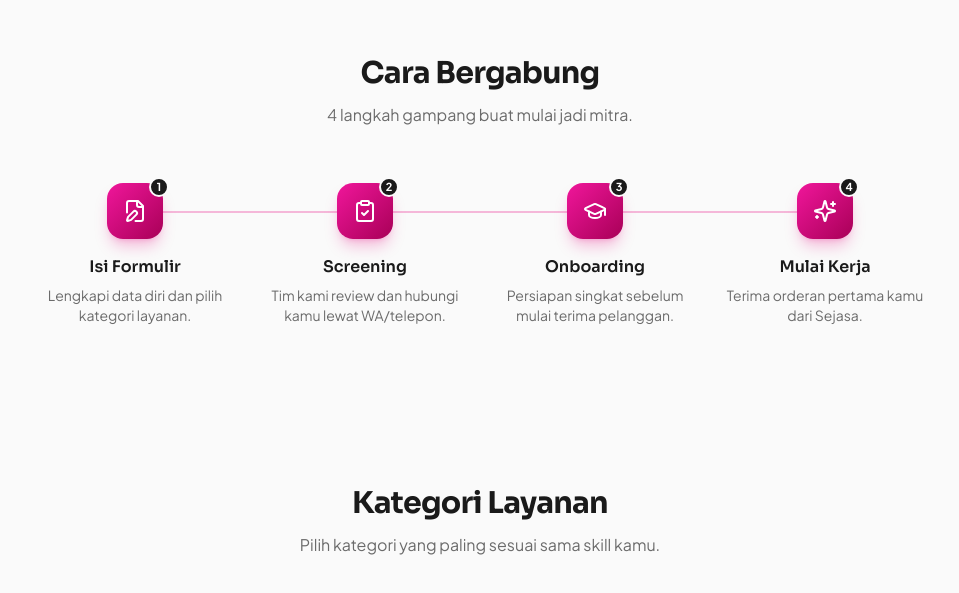
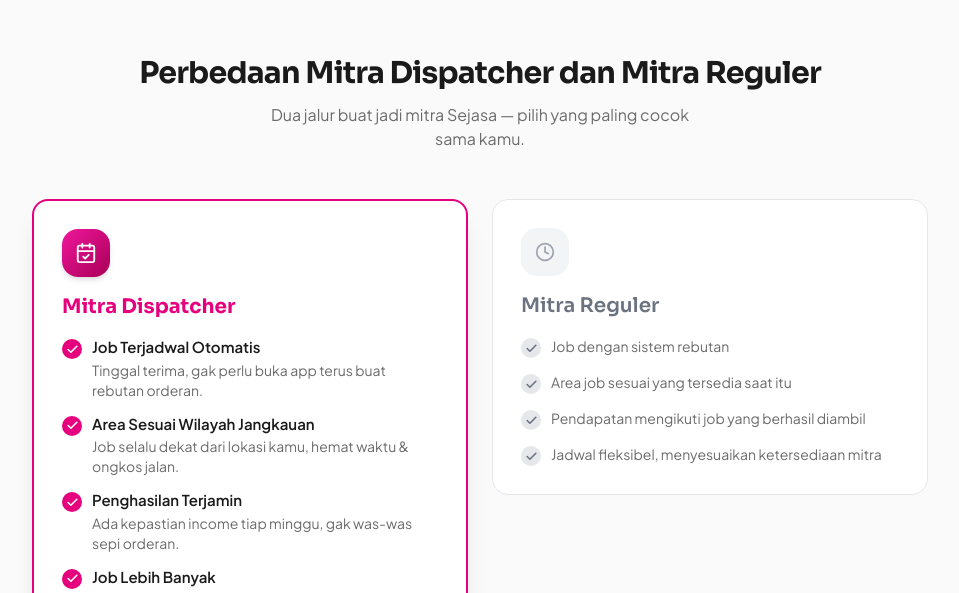
Before and after one commit to sejasaweb-app/rekrutmen-sejasa, a Next.js app: page / in a window 1280 px wide. Shown: the part 1448-2041 px from the top of the page, without its empty margins (160-1119 px from the left). Built offline with nearby package versions, Linux system fonts and the light colour scheme.

Commit message:
feat: tambah section perbandingan Mitra Dispatcher vs Reguler

```diff
--- a/app/page.js
+++ b/app/page.js
@@ -11,6 +11,8 @@ import {
   GraduationCap,
   Sparkles,
   ArrowRight,
+  CalendarCheck,
+  Check,
 } from "lucide-react";
 import Logo from "@/components/Logo";
 import PhotoPlaceholder from "@/components/PhotoPlaceholder";
@@ -60,6 +62,22 @@ const BENEFITS = [
     from: "#F0169B",
     to: "#A80057",
   },
+];
+
+// Perbandingan Mitra Dispatcher vs Reguler — Dispatcher sengaja ditonjolkan
+// (border & background brand, poin lebih hidup) buat dorong konversi ke jalur ini.
+const DISPATCHER_POINTS = [
+  { title: "Job Terjadwal Otomatis", desc: "Tinggal terima, gak perlu buka app terus buat rebutan orderan." },
+  { title: "Area Sesuai Wilayah Jangkauan", desc: "Job selalu dekat dari lokasi kamu, hemat waktu & ongkos jalan." },
+  { title: "Penghasilan Terjamin", desc: "Ada kepastian income tiap minggu, gak was-was sepi orderan." },
+  { title: "Job Lebih Banyak", desc: "Orderan mengalir rutin karena udah masuk sistem penjadwalan." },
+];
+
+const REGULAR_POINTS = [
+  "Job dengan sistem rebutan",
+  "Area job sesuai yang tersedia saat itu",
+  "Pendapatan mengikuti job yang berhasil diambil",
+  "Jadwal fleksibel, menyesuaikan ketersediaan mitra",
 ];
 
 const STEPS = [
@@ -183,6 +201,73 @@ export default function HomePage() {
                 </div>
               );
             })}
+          </div>
+        </div>
+      </section>
+
+      {/* Dispatcher vs Reguler */}
+      <section className="px-4 sm:px-6 py-12 sm:py-20 bg-[#FAFAFA]">
+        <div className="max-w-4xl mx-auto">
+          <div className="text-center mb-7 sm:mb-12">
+            <h2 className="font-display font-bold text-2xl sm:text-3xl mb-2 sm:mb-3 tracking-tight">
+              Perbedaan Mitra Dispatcher dan Mitra Reguler
+            </h2>
+            <p className="text-ink-muted text-[15px] sm:text-base max-w-md mx-auto">
+              Dua jalur buat jadi mitra Sejasa — pilih yang paling cocok sama kamu.
+            </p>
+          </div>
+          <div className="grid sm:grid-cols-2 gap-4 sm:gap-6 items-start">
+            {/* Dispatcher — ditonjolkan */}
+            <div
+              className="relative rounded-card p-5 sm:p-7 bg-white border-2 shadow-xl"
+              style={{ borderColor: "#E6007E" }}
+            >
+              <div
+                className="w-11 h-11 sm:w-12 sm:h-12 rounded-xl sm:rounded-2xl flex items-center justify-center mb-4 shadow-md"
+                style={{ background: "linear-gradient(135deg, #F0169B, #A80057)" }}
+              >
+                <CalendarCheck size={22} className="text-white" />
+              </div>
+              <h3 className="font-display font-bold text-lg sm:text-xl mb-4 text-brand">
+                Mitra Dispatcher
+              </h3>
+              <ul className="space-y-3.5">
+                {DISPATCHER_POINTS.map((p) => (
+                  <li key={p.title} className="flex gap-2.5">
+                    <span
+                      className="mt-0.5 shrink-0 w-5 h-5 rounded-full flex items-center justify-center"
+                      style={{ background: "#E6007E" }}
+                    >
+                      <Check size={13} className="text-white" strokeWidth={3} />
+                    </span>
+                    <span>
+                      <span className="block font-semibold text-sm sm:text-[15px] leading-snug">{p.title}</span>
+                      <span className="block text-[13px] sm:text-sm text-ink-muted leading-relaxed mt-0.5">{p.desc}</span>
+                    </span>
+                  </li>
+                ))}
+              </ul>
+            </div>
+
+            {/* Reguler — netral */}
+            <div className="rounded-card p-5 sm:p-7 bg-white border border-gray-200">
+              <div className="w-11 h-11 sm:w-12 sm:h-12 rounded-xl sm:rounded-2xl flex items-center justify-center mb-4 bg-gray-100">
+                <Clock size={20} className="text-gray-400" />
+              </div>
+              <h3 className="font-display font-semibold text-lg sm:text-xl mb-4 text-gray-500">
+                Mitra Reguler
+              </h3>
+              <ul className="space-y-3.5">
+                {REGULAR_POINTS.map((point) => (
+                  <li key={point} className="flex gap-2.5">
+                    <span className="mt-0.5 shrink-0 w-5 h-5 rounded-full flex items-center justify-center bg-gray-200">
+                      <Check size={13} className="text-gray-500" strokeWidth={3} />
+                    </span>
+                    <span className="text-[13px] sm:text-sm text-ink-muted leading-relaxed">{point}</span>
+                  </li>
+                ))}
+              </ul>
+            </div>
           </div>
         </div>
       </section>
```
